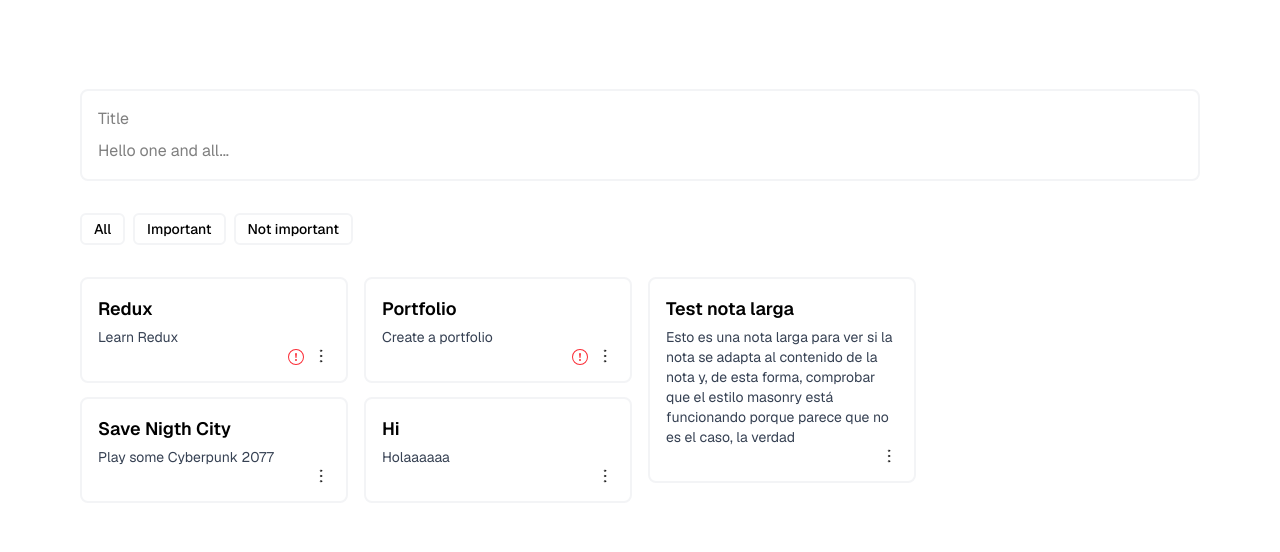
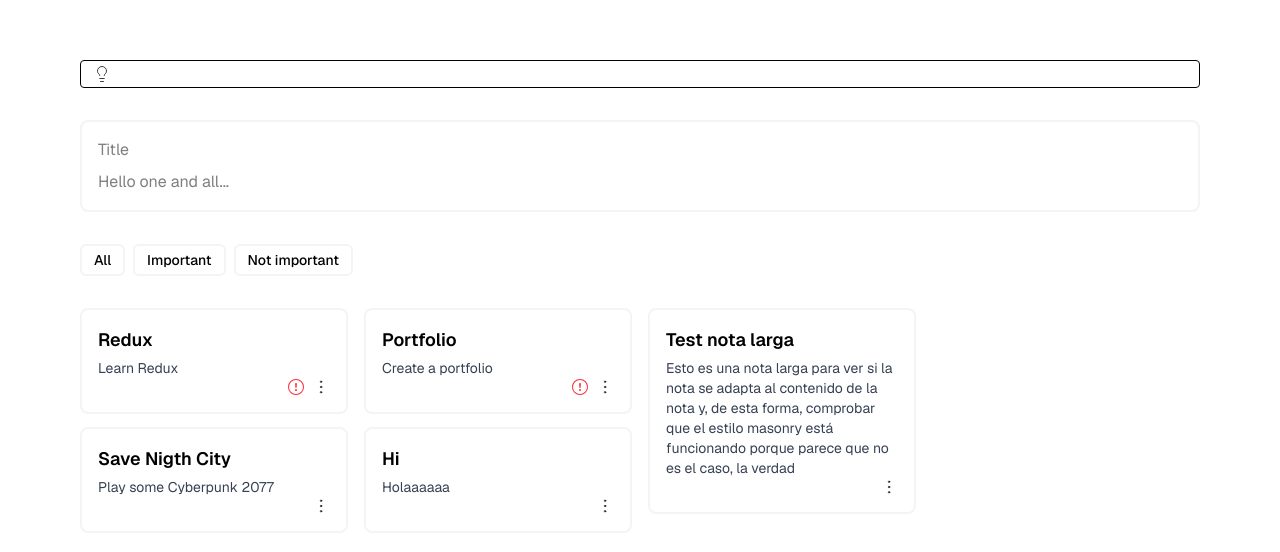
Before and after one commit to LaraBerenguer/notes-app, a Next.js app: page / in a window 1280 px wide. Shown: the part 104-656 px from the top of the page. Built offline with nearby package versions, Linux system fonts and the light colour scheme.

Commit message:
Create Theme Toggler component and useDarkMode hook for dark mode functionality

```diff
--- a/src/app/page.tsx
+++ b/src/app/page.tsx
@@ -4,12 +4,14 @@ import CreateNoteForm from "@/components/CreateNote";
 import Filter from "@/components/Filter";
 import { getNotes } from "../services/notesService";
 import NotesInit from "@/components/NotesInit";
+import DarkModeToggler from "@/components/ThemeToggler";
 
 export default async function Home() {
   const notes = await getNotes();
   return (
     <div className={styles.page}>
       <main className={styles.main}>
+        <DarkModeToggler />
         <CreateNoteForm />
         <Filter />
         <NotesInit notes={notes} />
--- /dev/null
+++ b/src/components/ThemeToggler.tsx
@@ -0,0 +1,19 @@
+"use client"
+import { useDarkMode } from "@/hooks/useDarkMode";
+import { Lightbulb, Moon } from "lucide-react";
+
+const DarkModeToggler = () => {
+    const { isDark, toggleDarkMode } = useDarkMode();
+
+    return (
+        <button
+            onClick={toggleDarkMode}
+            className="px-3 py-1 rounded border"
+            aria-label="Toggle dark mode"
+        >
+            {isDark ? <section><Moon strokeWidth={1} size={18} /></section> : <section><Lightbulb strokeWidth={1} size={18} /></section>}
+        </button>
+    );
+};
+
+export default DarkModeToggler;
--- /dev/null
+++ b/src/hooks/useDarkMode.ts
@@ -0,0 +1,28 @@
+import { useEffect, useState } from "react";
+
+const THEME_KEY = "theme";
+
+export function useDarkMode() {
+    const [isDark, setIsDark] = useState(false);
+
+    useEffect(() => {
+        const savedTheme = localStorage.getItem(THEME_KEY);
+        if (savedTheme) {
+            setIsDark(savedTheme === "dark");
+            document.documentElement.classList.toggle("dark", savedTheme === "dark");
+        } else {
+            const prefersDark = window.matchMedia("(prefers-color-scheme: dark)").matches;
+            setIsDark(prefersDark);
+            document.documentElement.classList.toggle("dark", prefersDark);
+        }
+    }, []);
+
+    const toggleDarkMode = () => {
+        const newIsDark = !isDark;
+        setIsDark(newIsDark);
+        document.documentElement.classList.toggle("dark", newIsDark);
+        localStorage.setItem(THEME_KEY, newIsDark ? "dark" : "light");
+    };
+
+    return { isDark, toggleDarkMode };
+};
```
